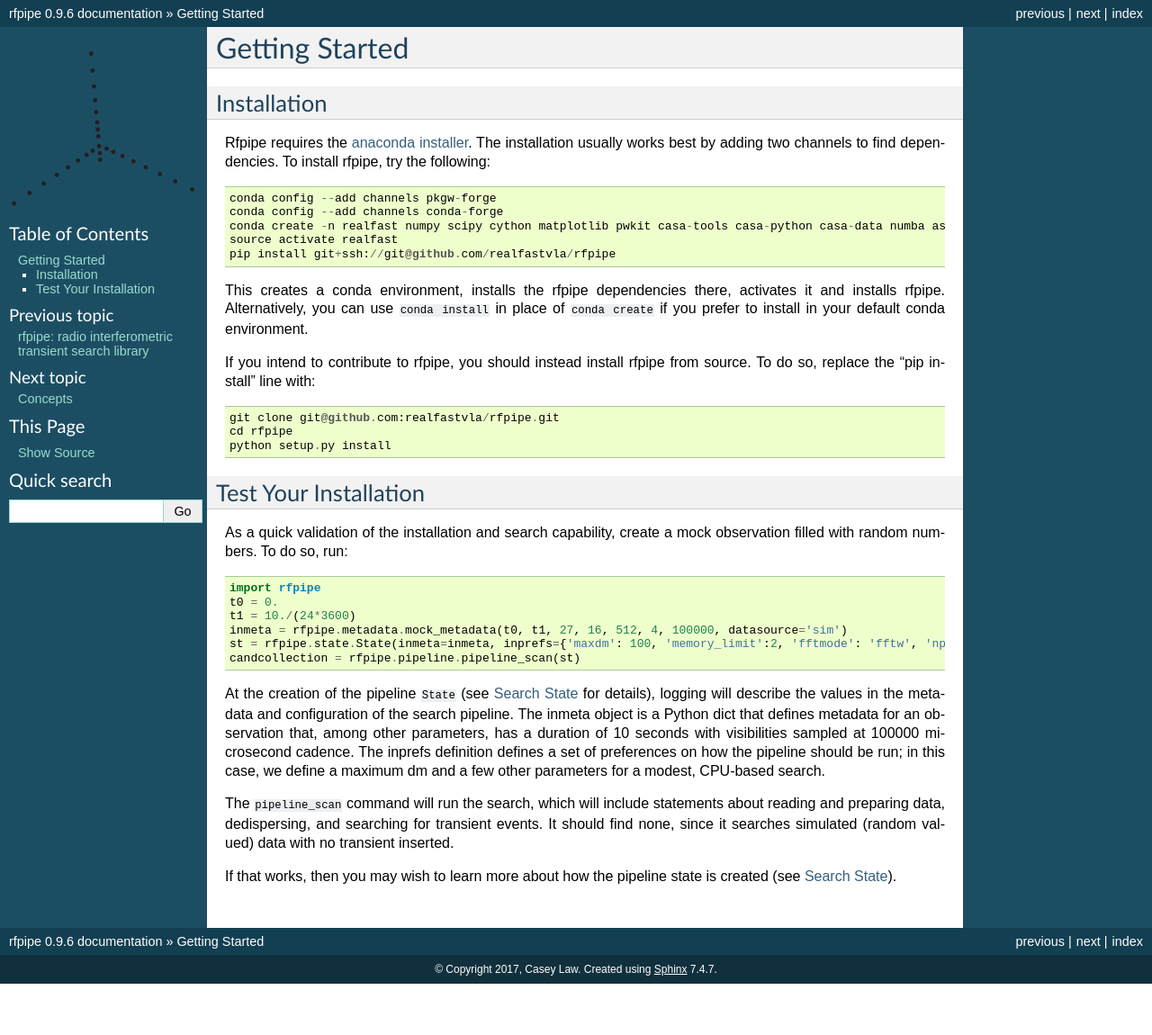
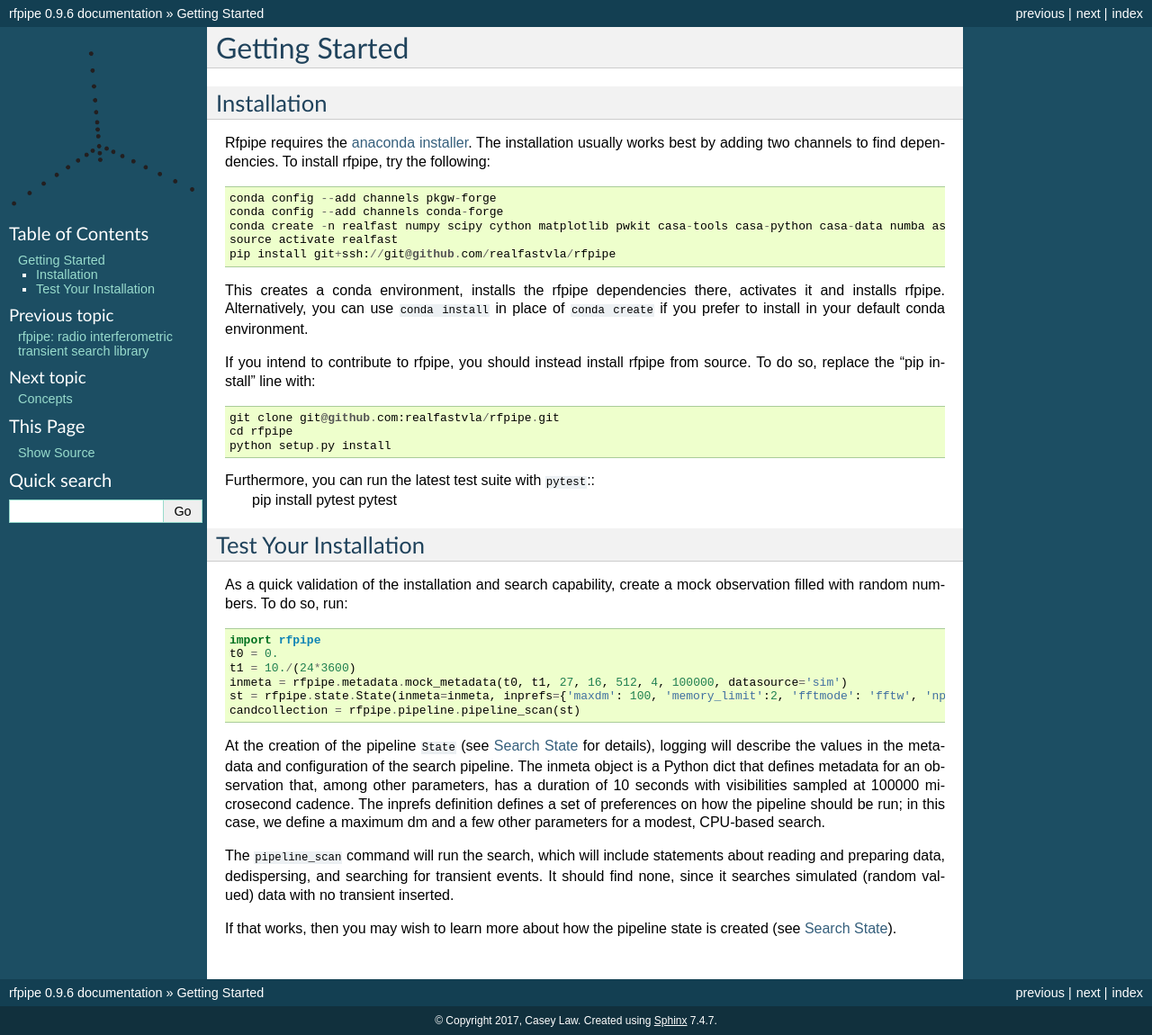
Before and after one commit to realfastvla/rfpipe, a Sphinx documentation site: the page built from docs/GettingStarted.rst, in a window 1280 px wide. Shown: the whole page at 90% size. Built offline with Sphinx 7.4.7, drawn with Linux system fonts in a browser that asks for light colours; pages that are not in the unit, such as notebooks, are missing from menus; before the commit the page ends 1093 px from its top, so only the background shows below that.

Commit message:
adding pytest doc

```diff
--- a/docs/GettingStarted.rst
+++ b/docs/GettingStarted.rst
@@ -23,6 +23,10 @@ If you intend to contribute to rfpipe, you should instead install rfpipe from so
   cd rfpipe
   python setup.py install
 
+Furthermore, you can run the latest test suite with ``pytest``::
+  pip install pytest
+  pytest
+
 .. _quickstart:
 
 Test Your Installation
```
